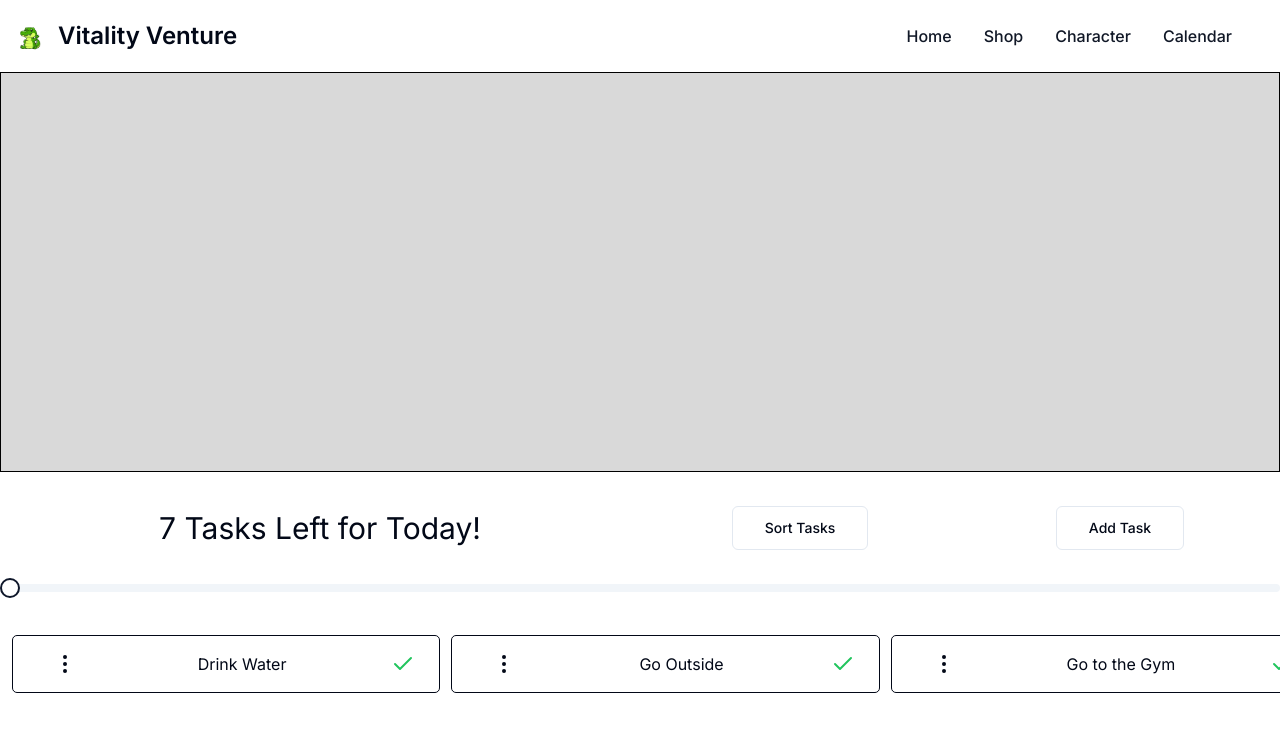
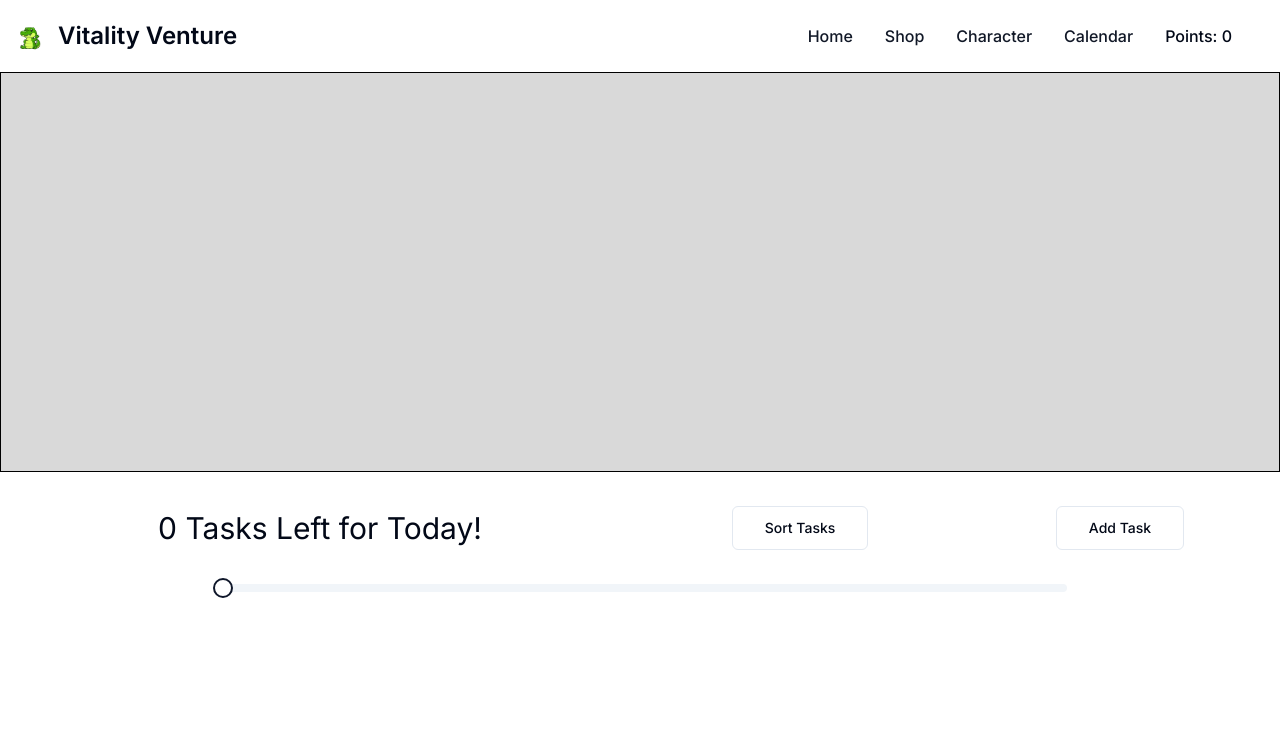
Before and after one commit to cperez1703/Vitality-Venture, a Next.js app: page / in a window 1280 px wide. Shown: the top 732 px of the page. Built offline with nearby package versions, Linux system fonts and the light colour scheme.

Commit message:
added dynamic tasks

```diff
--- a/app/(dashboard)/page.tsx
+++ b/app/(dashboard)/page.tsx
@@ -1,26 +1,26 @@
-"use client"
+"use client";
 
+import { useState, useRef } from "react";
 import AddTasks from "@/components/dashboard/addTasks";
 import HomeHeader from "@/components/dashboard/homeHeader";
 import SortTasks from "@/components/dashboard/sortTasks";
 import Navbar from "@/components/navigation/Navbar";
 import { Slider } from "@/components/ui/slider";
 import { Button } from "@/components/ui/button";
-import { useState, useRef } from "react";
 import { Check } from "lucide-react";
 import EditTasks from "@/components/dashboard/editTasks";
 
+interface Task {
+  id: number;
+  text: string;
+  completed: boolean;
+  time: string;
+  timeCreated: string;
+}
+
 export default function Home() {
-  const [tasks, setTasks] = useState([
-    { id: 1, text: "Drink Water", completed: false, time: "7:00", timeCreated: "7:00" },
-    { id: 2, text: "Go Outside", completed: false, time: "7:00", timeCreated: "7:00" },
-    { id: 3, text: "Go to the Gym", completed: false, time: "7:00", timeCreated: "7:00" },
-    { id: 4, text: "Walk Outside", completed: false, time: "7:00", timeCreated: "7:00" },
-    { id: 5, text: "Walk Outside", completed: false, time: "7:00", timeCreated: "7:00" },
-    { id: 6, text: "Walk Outside", completed: false, time: "7:00", timeCreated: "7:00" },
-    { id: 7, text: "Walk Outside", completed: false, time: "7:00", timeCreated: "7:00" },
-  ]);
-
+  const [tasks, setTasks] = useState<Task[]>([]);
+  const [points, setPoints] = useState(0);
   const scrollContainerRef = useRef<HTMLDivElement>(null);
 
   const handleSliderChange = (value: number[]) => {
@@ -31,9 +31,61 @@ export default function Home() {
     }
   };
 
+  const addTask = (text: string, time: string) => {
+    const newTask = {
+      id: tasks.length + 1,
+      text,
+      completed: false,
+      time,
+      timeCreated: new Date().toLocaleTimeString(),
+    };
+    setTasks([...tasks, newTask]);
+  };
+
+  const saveTask = (updatedTask: Task) => {
+    setTasks(tasks.map(task => (task.id === updatedTask.id ? updatedTask : task)));
+  };
+
+  const completeTask = (taskId: number) => {
+    const updatedTasks = tasks.map(task =>
+      task.id === taskId ? { ...task, completed: true } : task
+    );
+    setTasks(updatedTasks);
+
+    setPoints(prevPoints => prevPoints + 10);
+  };
+
+  const deleteTask = (taskId: number) => {
+    const updatedTasks = tasks.filter(task => task.id !== taskId);
+    setTasks(updatedTasks);
+  };
+
+  const sortTasks = (criteria: string) => {
+    let sortedTasks = [...tasks];
+
+    switch (criteria) {
+      case "completion":
+        sortedTasks.sort((a, b) => Number(a.completed) - Number(b.completed));
+        break;
+      case "time":
+        sortedTasks.sort((a, b) => (a.time > b.time ? 1 : -1));
+        break;
+      case "create":
+        sortedTasks.sort((a, b) => (a.timeCreated > b.timeCreated ? 1 : -1));
+        break;
+      case "alphabet":
+        sortedTasks.sort((a, b) => a.text.localeCompare(b.text));
+        break;
+      default:
+        break;
+    }
+
+    setTasks(sortedTasks);
+  };
+
   return (
     <>
-      <Navbar />
+      <Navbar points={points} />
       <HomeHeader />
       <div className="flex items-center justify-center columns-2 h-28">
         <div className="w-full flex items-center justify-center text-3xl">
@@ -41,25 +93,30 @@ export default function Home() {
         </div>
         <div className="w-full flex items-center justify-center columns-2">
           <div className="w-full flex items-center justify-center text-3xl">
-            <SortTasks />
+            <SortTasks onSort={sortTasks} />
           </div>
           <div className="w-full flex items-center justify-center text-3xl">
-            <AddTasks />
+            <AddTasks addTask={addTask} />
           </div>
         </div>
       </div>
-      <div className="w-full flex justify-center mb-4">
-        <Slider defaultValue={[0]} max={100} step={1} onValueChange={handleSliderChange} />
+      <div className="w-full flex justify-center items-center mb-4">
+        <Slider defaultValue={[0]} max={100} step={1} onValueChange={handleSliderChange} className="justify-center w-8/12" />
       </div>
       <div className="w-full h-28 flex items-center mb-4 overflow-x-auto whitespace-nowrap hide-scrollbar" ref={scrollContainerRef}>
-        {tasks.map((task, index) => (
-          <div className="flex-none flex justify-between items-center px-4 outline outline-1 rounded" style={{ minWidth: '33.33%', marginLeft:'1%' }} key={task.id}>
+        {tasks.map(task => (
+          <div className="flex-none flex justify-between items-center px-4 outline outline-1 rounded" style={{ minWidth: '33.33%', marginLeft: '1%' }} key={task.id}>
             <div className="flex justify-center items-center p-2">
-              <EditTasks/>
+              <EditTasks task={task} onSave={saveTask} onDelete={deleteTask} />
             </div>
-            <span className="flex-grow text-center">{task.text}</span>
-            <Button className="flex justify-center items-center p-2" variant="ghost">
-              <Check className="text-green-500" />
+            <span className="flex-grow text-center">{task.text} ({task.time})</span>
+            <Button
+              className="flex justify-center items-center p-2"
+              variant="ghost"
+              onClick={() => !task.completed && completeTask(task.id)}
+              disabled={task.completed}
+            >
+              <Check className={`text-green-500 ${task.completed ? 'opacity-50 text-rose-500' : ''}`} />
             </Button>
           </div>
         ))}
--- a/components/dashboard/addTasks.tsx
+++ b/components/dashboard/addTasks.tsx
@@ -1,5 +1,6 @@
 "use client";
 
+import { useState } from "react";
 import { Button } from "@/components/ui/button"
 import {
   Dialog,
@@ -13,11 +14,28 @@ import {
 import { Input } from "@/components/ui/input"
 import { Label } from "@/components/ui/label"
 
-const AddTasks = () => {
+interface AddTasksProps {
+  addTask: (text: string, time: string) => void;
+}
+
+const AddTasks: React.FC<AddTasksProps> = ({ addTask }) => {
+    const [taskText, setTaskText] = useState("");
+    const [taskTime, setTaskTime] = useState("");
+    const [isOpen, setIsOpen] = useState(false);
+
+    const handleAddTask = () => {
+        if (taskText.trim() && taskTime.trim()) {
+            addTask(taskText, taskTime);
+            setTaskText("");
+            setTaskTime("");
+            setIsOpen(false);
+        }
+    };
+
     return (
-        <Dialog>
+        <Dialog open={isOpen} onOpenChange={setIsOpen}>
             <DialogTrigger asChild>
-                <Button size="lg" variant="outline">
+                <Button size="lg" variant="outline" onClick={() => setIsOpen(true)}>
                     Add Task
                 </Button>
             </DialogTrigger>
@@ -35,23 +53,25 @@ const AddTasks = () => {
                 </Label>
                 <Input
                     id="name"
-                    defaultValue="Drink Water"
+                    value={taskText}
+                    onChange={(e) => setTaskText(e.target.value)}
                     className="col-span-3"
                 />
                 </div>
                 <div className="grid grid-cols-4 items-center gap-4">
-                <Label htmlFor="Time" className="text-right">
+                <Label htmlFor="time" className="text-right">
                     Time
                 </Label>
                 <Input
                     id="time"
-                    defaultValue="6:00am"
+                    value={taskTime}
+                    onChange={(e) => setTaskTime(e.target.value)}
                     className="col-span-3"
                 />
                 </div>
             </div>
             <DialogFooter>
-                <Button className="hover:bg-green-600" type="submit">Create Task</Button>
+                <Button className="hover:bg-green-600" onClick={handleAddTask}>Create Task</Button>
             </DialogFooter>
             </DialogContent>
         </Dialog>
--- a/components/dashboard/editTasks.tsx
+++ b/components/dashboard/editTasks.tsx
@@ -1,6 +1,7 @@
 "use client";
 
-import { Button } from "@/components/ui/button"
+import { useState } from "react";
+import { Button } from "@/components/ui/button";
 import {
   Dialog,
   DialogContent,
@@ -9,25 +10,52 @@ import {
   DialogHeader,
   DialogTitle,
   DialogTrigger,
-} from "@/components/ui/dialog"
-import { Input } from "@/components/ui/input"
-import { Label } from "@/components/ui/label"
+} from "@/components/ui/dialog";
+import { Input } from "@/components/ui/input";
+import { Label } from "@/components/ui/label";
 import { EllipsisVertical } from "lucide-react";
 
-const EditTasks = () => {
+interface Task {
+  id: number;
+  text: string;
+  completed: boolean;
+  time: string;
+  timeCreated: string;
+}
+
+interface EditTasksProps {
+  task: Task;
+  onSave: (updatedTask: Task) => void;
+  onDelete: (taskId: number) => void;
+}
+
+const EditTasks = ({ task, onSave, onDelete }: EditTasksProps) => {
+  const [editText, setEditText] = useState(task.text);
+  const [editTime, setEditTime] = useState(task.time);
+  const [isOpen, setIsOpen] = useState(false);
+
+  const handleSave = () => {
+    const updatedTask = { ...task, text: editText, time: editTime };
+    onSave(updatedTask);
+    setIsOpen(false);
+  };
+
+  const handleDelete = () => {
+    onDelete(task.id);
+    setIsOpen(false);
+  };
+
   return (
-        <Dialog>
+    <Dialog open={isOpen} onOpenChange={setIsOpen}>
       <DialogTrigger asChild>
-                <Button variant="ghost">
-                    <EllipsisVertical/>
+        <Button variant="ghost" onClick={() => setIsOpen(true)}>
+          <EllipsisVertical />
         </Button>
       </DialogTrigger>
       <DialogContent className="sm:max-w-[425px]">
         <DialogHeader>
           <DialogTitle>Edit Task</DialogTitle>
-                    <DialogDescription>
-                        Edit your existing task
-                    </DialogDescription>
+          <DialogDescription>Edit your existing task</DialogDescription>
         </DialogHeader>
         <div className="grid gap-4 py-4">
           <div className="grid grid-cols-4 items-center gap-4">
@@ -36,27 +64,34 @@ const EditTasks = () => {
             </Label>
             <Input
               id="name"
-                    defaultValue="Drink Water"
+              value={editText}
+              onChange={(e) => setEditText(e.target.value)}
               className="col-span-3"
             />
           </div>
           <div className="grid grid-cols-4 items-center gap-4">
-                <Label htmlFor="Time" className="text-right">
+            <Label htmlFor="time" className="text-right">
               Time
             </Label>
             <Input
               id="time"
-                    defaultValue="6:00am"
+              value={editTime}
+              onChange={(e) => setEditTime(e.target.value)}
               className="col-span-3"
             />
           </div>
         </div>
         <DialogFooter>
-                <Button className="hover:bg-green-600" type="submit">Edit Task</Button>
+          <Button onClick={handleDelete} className="hover:bg-rose-600" type="button">
+            Delete Task
+          </Button>
+          <Button onClick={handleSave} className="hover:bg-green-600" type="button">
+            Edit Task
+          </Button>
         </DialogFooter>
       </DialogContent>
     </Dialog>
   );
-}
+};
 
 export default EditTasks;
--- a/components/navigation/Navbar.tsx
+++ b/components/navigation/Navbar.tsx
@@ -1,7 +1,14 @@
+"use client";
+
+import { useState } from 'react';
 import Link from 'next/link'
 import { UserButton } from "@clerk/nextjs";
 
-const Navbar = () => {
+interface NavbarProps{
+    points: number;
+}
+
+const Navbar = ({points}:NavbarProps) => {
     return (
         <nav className="bg-white border-gray-200 dark:bg-gray-900">
             <div className="max-w-screen-xl flex flex-wrap items-center justify-between mx-auto p-4">
@@ -42,7 +49,9 @@ const Navbar = () => {
                         >
                             Calendar
                         </Link>
-
+                    </li>
+                    <li>
+                        Points: {points}
                     </li>
                     <li>
                         <UserButton/>
```
Also changed, not shown: components/dashboard/sortTasks.tsx (+27 -9 lines). Lines whose indentation alone changed are shown as unchanged.
